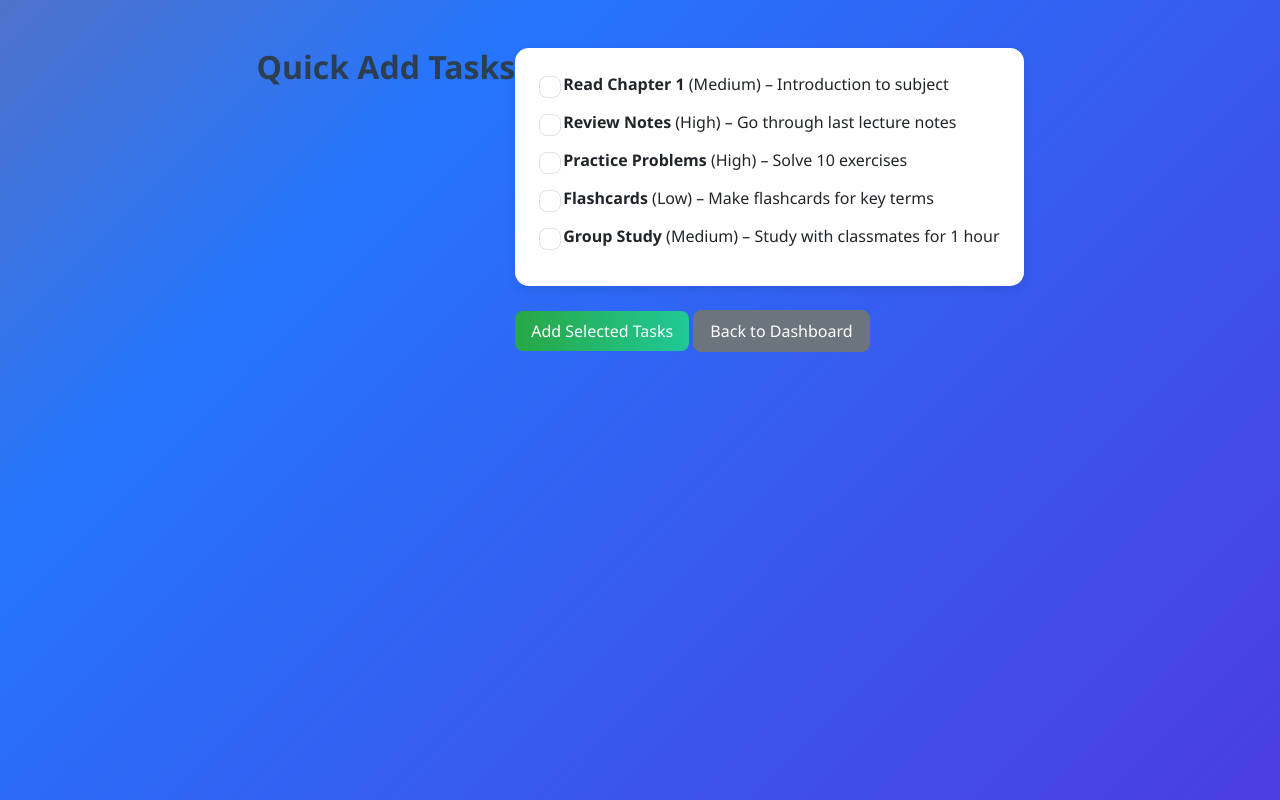
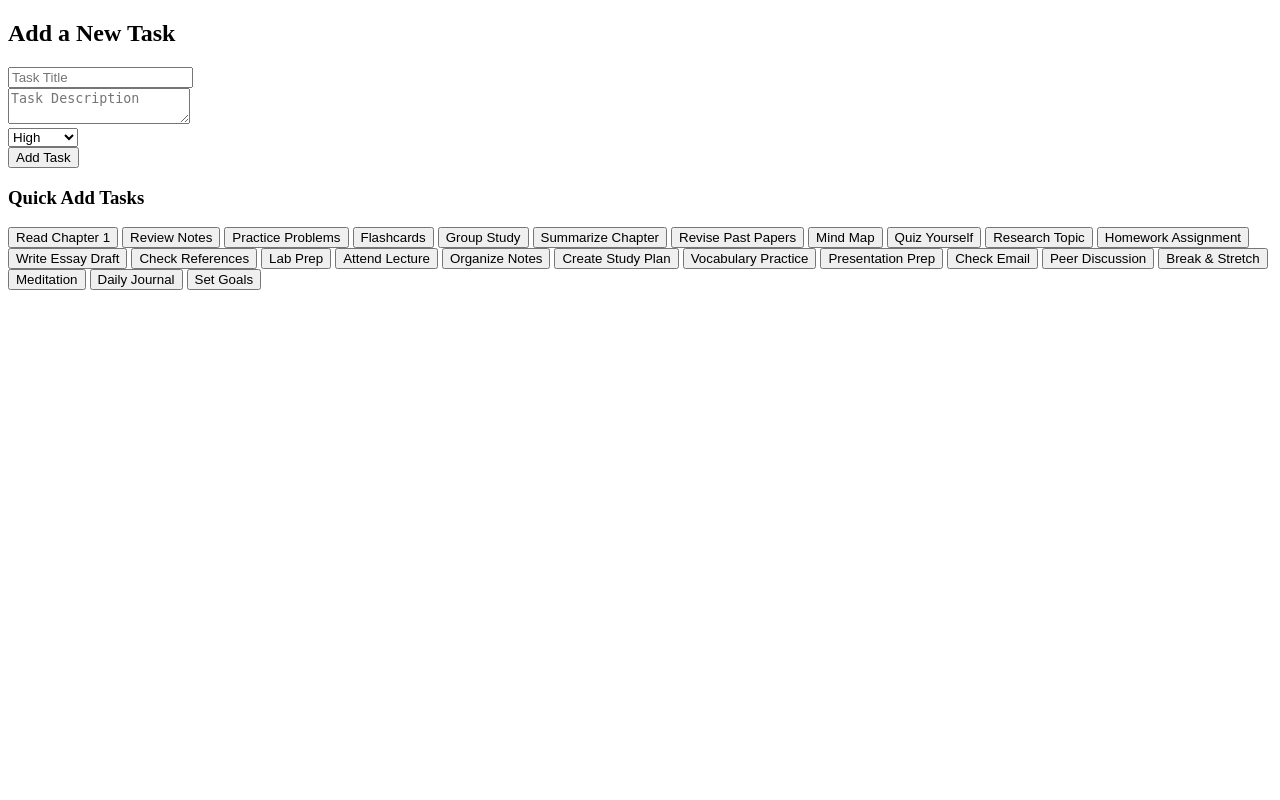
Before and after one commit to Paineywills/Student_Study_Planner, a PHP site: page /add_task.php in a window 1280 px wide. Run offline with PHP 8.4, Linux system fonts and the light colour scheme; the visitor is signed in with stand-in values (Sample User, id 1).

Commit message:
Added more quick add Tasks

```diff
--- a/add_task.php
+++ b/add_task.php
@@ -10,57 +10,85 @@ if (!isset($_SESSION['user_id'])) {
 
 $user_id = $_SESSION['user_id'];
 
-// Example: top 5 popular tasks (replace with DB query if you have a table)
+// Expanded Quick Add Tasks (25 predefined tasks)
 $popular_tasks = [
     ['title'=>'Read Chapter 1', 'description'=>'Introduction to subject', 'priority'=>'Medium'],
     ['title'=>'Review Notes', 'description'=>'Go through last lecture notes', 'priority'=>'High'],
     ['title'=>'Practice Problems', 'description'=>'Solve 10 exercises', 'priority'=>'High'],
     ['title'=>'Flashcards', 'description'=>'Make flashcards for key terms', 'priority'=>'Low'],
     ['title'=>'Group Study', 'description'=>'Study with classmates for 1 hour', 'priority'=>'Medium'],
+    ['title'=>'Summarize Chapter', 'description'=>'Write a one-page summary of today\'s reading', 'priority'=>'Medium'],
+    ['title'=>'Revise Past Papers', 'description'=>'Do 2 previous exam questions', 'priority'=>'High'],
+    ['title'=>'Mind Map', 'description'=>'Create a mind map of key concepts', 'priority'=>'Low'],
+    ['title'=>'Quiz Yourself', 'description'=>'Test yourself on key terms', 'priority'=>'Medium'],
+    ['title'=>'Research Topic', 'description'=>'Find 3 articles online', 'priority'=>'Low'],
+    ['title'=>'Homework Assignment', 'description'=>'Finish homework for tomorrow', 'priority'=>'High'],
+    ['title'=>'Write Essay Draft', 'description'=>'Write introduction and outline', 'priority'=>'High'],
+    ['title'=>'Check References', 'description'=>'Update bibliography list', 'priority'=>'Low'],
+    ['title'=>'Lab Prep', 'description'=>'Read lab manual for tomorrow\'s experiment', 'priority'=>'Medium'],
+    ['title'=>'Attend Lecture', 'description'=>'Watch recording or attend class', 'priority'=>'High'],
+    ['title'=>'Organize Notes', 'description'=>'Reorder lecture notes by topic', 'priority'=>'Low'],
+    ['title'=>'Create Study Plan', 'description'=>'Plan next 7 days of study tasks', 'priority'=>'Medium'],
+    ['title'=>'Vocabulary Practice', 'description'=>'Learn 15 new words', 'priority'=>'Low'],
+    ['title'=>'Presentation Prep', 'description'=>'Make 3 slides for presentation', 'priority'=>'Medium'],
+    ['title'=>'Check Email', 'description'=>'Read and reply to study-related emails', 'priority'=>'Low'],
+    ['title'=>'Peer Discussion', 'description'=>'Discuss tough concepts with a friend', 'priority'=>'Medium'],
+    ['title'=>'Break & Stretch', 'description'=>'10-minute stretch and water break', 'priority'=>'Low'],
+    ['title'=>'Meditation', 'description'=>'Do a 5-minute relaxation session', 'priority'=>'Low'],
+    ['title'=>'Daily Journal', 'description'=>'Write what you learned today', 'priority'=>'Low'],
+    ['title'=>'Set Goals', 'description'=>'Write 3 learning goals for tomorrow', 'priority'=>'Medium'],
 ];
 
 // Handle form submission
-$success = '';
-if ($_SERVER['REQUEST_METHOD'] === 'POST' && !empty($_POST['tasks'])) {
-    foreach ($_POST['tasks'] as $index) {
-        $task = $popular_tasks[$index];
-        $stmt = $pdo->prepare("INSERT INTO tasks (user_id, title, description, due_date, priority) VALUES (?,?,?,?,?)");
-        $stmt->execute([$user_id, $task['title'], $task['description'], null, $task['priority']]);
+$success = "";
+if ($_SERVER['REQUEST_METHOD'] === 'POST') {
+    if (isset($_POST['task_title'])) {
+        $title = $_POST['task_title'];
+        $description = $_POST['task_description'] ?? '';
+        $priority = $_POST['task_priority'] ?? 'Medium';
+
+        $stmt = $pdo->prepare("INSERT INTO tasks (user_id, title, description, priority) VALUES (?, ?, ?, ?)");
+        if ($stmt->execute([$user_id, $title, $description, $priority])) {
+            $success = "Task added successfully!";
+        } else {
+            $success = "Error adding task.";
+        }
     }
-    $success = "Selected tasks added successfully!";
 }
 ?>
+
 <!DOCTYPE html>
 <html>
 <head>
-    <title>Quick Add Tasks</title>
-    <link href="https://cdn.jsdelivr.net/npm/bootstrap@5.3.3/dist/css/bootstrap.min.css" rel="stylesheet">
+    <title>Add Task</title>
     <link rel="stylesheet" href="css/style.css">
+</head>
+<body>
+    <h2>Add a New Task</h2>
+    <?php if ($success): ?>
+        <p><?php echo $success; ?></p>
+    <?php endif; ?>
 
-</head>
-<body class="container py-5">
-<h2 class="mb-4">Quick Add Tasks</h2>
+    <!-- Normal Task Form -->
+    <form method="post">
+        <input type="text" name="task_title" placeholder="Task Title" required><br>
+        <textarea name="task_description" placeholder="Task Description"></textarea><br>
+        <select name="task_priority">
+            <option>High</option>
+            <option>Medium</option>
+            <option>Low</option>
+        </select><br>
+        <button type="submit">Add Task</button>
+    </form>
 
-<?php if ($success): ?>
-    <div class="alert alert-success"><?= $success ?></div>
-<?php endif; ?>
-
-<form method="post">
-    <div class="card p-4 mb-4">
-        <?php foreach ($popular_tasks as $i => $task): ?>
-            <div class="form-check mb-2">
-                <input class="form-check-input" type="checkbox" name="tasks[]" value="<?= $i ?>" id="task<?= $i ?>">
-                <label class="form-check-label" for="task<?= $i ?>">
-                    <strong><?= htmlspecialchars($task['title']) ?></strong>
-                    (<?= htmlspecialchars($task['priority']) ?>) – <?= htmlspecialchars($task['description']) ?>
-                </label>
-            </div>
-        <?php endforeach; ?>
-    </div>
-    <button class="btn btn-success">Add Selected Tasks</button>
-    <a href="dashboard.php" class="btn btn-secondary">Back to Dashboard</a>
-</form>
-<script src="js/script.js"></script>
-
+    <h3>Quick Add Tasks</h3>
+    <?php foreach ($popular_tasks as $task): ?>
+        <form method="post" style="display:inline;">
+            <input type="hidden" name="task_title" value="<?php echo $task['title']; ?>">
+            <input type="hidden" name="task_description" value="<?php echo $task['description']; ?>">
+            <input type="hidden" name="task_priority" value="<?php echo $task['priority']; ?>">
+            <button type="submit"><?php echo $task['title']; ?></button>
+        </form>
+    <?php endforeach; ?>
 </body>
 </html>
--- a/css/style.css
+++ /dev/null
@@ -1,313 +0,0 @@
-/* ----------------------------
-   Global Styles
------------------------------ */
-body {
-  background-color: #f4f6f9;
-  font-family: 'Poppins', sans-serif;
-  color: #333;
-}
-
-h1, h2, h3, h4 {
-  font-weight: 600;
-  color: #2c3e50;
-}
-
-.container {
-  max-width: 1100px;
-}
-
-/* ----------------------------
-   Cards & Sections
------------------------------ */
-.card {
-  border-radius: 14px;
-  border: none;
-  box-shadow: 0 4px 10px rgba(0,0,0,0.08);
-  transition: transform 0.2s ease-in-out;
-}
-
-.card:hover {
-  transform: translateY(-4px);
-}
-
-/* ----------------------------
-   Buttons
------------------------------ */
-.btn {
-  border-radius: 8px;
-  padding: 8px 16px;
-  transition: all 0.2s ease-in-out;
-}
-
-.btn:hover {
-  transform: scale(1.05);
-  opacity: 0.9;
-}
-
-.btn-primary {
-  background: linear-gradient(90deg, #007bff, #6610f2);
-  border: none;
-}
-
-.btn-success {
-  background: linear-gradient(90deg, #28a745, #20c997);
-  border: none;
-}
-
-.btn-danger {
-  background: linear-gradient(90deg, #dc3545, #ff6b6b);
-  border: none;
-}
-
-.btn-warning {
-  background: linear-gradient(90deg, #ffc107, #fd7e14);
-  border: none;
-  color: #222;
-}
-
-/* ----------------------------
-   Tables
------------------------------ */
-.table {
-  border-radius: 12px;
-  overflow: hidden;
-}
-
-.table th {
-  background-color: #007bff;
-  color: white;
-  text-align: center;
-}
-
-.table td {
-  vertical-align: middle;
-}
-
-/* Status badges */
-.status-pending {
-  background: #ffc107;
-  color: #fff;
-  padding: 4px 10px;
-  border-radius: 6px;
-  font-size: 0.85rem;
-}
-
-.status-done {
-  background: #28a745;
-  color: #fff;
-  padding: 4px 10px;
-  border-radius: 6px;
-  font-size: 0.85rem;
-}
-
-/* Priority badges */
-.priority-high {
-  background: #dc3545;
-  color: #fff;
-  padding: 4px 10px;
-  border-radius: 6px;
-  font-size: 0.85rem;
-}
-
-.priority-medium {
-  background: #ffc107;
-  color: #fff;
-  padding: 4px 10px;
-  border-radius: 6px;
-  font-size: 0.85rem;
-}
-
-.priority-low {
-  background: #17a2b8;
-  color: #fff;
-  padding: 4px 10px;
-  border-radius: 6px;
-  font-size: 0.85rem;
-}
-
-/* ----------------------------
-   Forms
------------------------------ */
-form input, form textarea, form select {
-  border-radius: 8px !important;
-  border: 1px solid #ccc;
-  padding: 10px;
-}
-
-form label {
-  font-weight: 500;
-  margin-bottom: 6px;
-  display: block;
-}
-
-/* ----------------------------
-   Dashboard stats
------------------------------ */
-.stats-card {
-  background: white;
-  border-radius: 12px;
-  padding: 20px;
-  text-align: center;
-  box-shadow: 0 3px 8px rgba(0,0,0,0.1);
-}
-
-.stats-card h3 {
-  font-size: 1.8rem;
-  margin-bottom: 10px;
-  color: #007bff;
-}
-
-/* ----------------------------
-   Footer
------------------------------ */
-footer {
-  text-align: center;
-  padding: 15px;
-  margin-top: 40px;
-  font-size: 0.9rem;
-  color: #777;
-}
-
-
-/* Reset */
-* {
-  margin: 0;
-  padding: 0;
-  box-sizing: border-box;
-  font-family: 'Segoe UI', Tahoma, Geneva, Verdana, sans-serif;
-}
-
-/* Background Gradient with Animation */
-body {
-  min-height: 100vh;
-  background: linear-gradient(-45deg, #6a11cb, #2575fc, #ff6a00, #ee0979);
-  background-size: 400% 400%;
-  animation: gradientBG 15s ease infinite;
-  display: flex;
-  justify-content: center;
-  align-items: flex-start;
-  padding: 40px;
-}
-
-@keyframes gradientBG {
-  0% { background-position: 0% 50%; }
-  50% { background-position: 100% 50%; }
-  100% { background-position: 0% 50%; }
-}
-
-/* Dashboard Wrapper */
-.dashboard {
-  width: 100%;
-  max-width: 1000px;
-  background: #fff;
-  border-radius: 15px;
-  padding: 40px;
-  box-shadow: 0 8px 25px rgba(0,0,0,0.15);
-}
-
-/* Header */
-header h2 {
-  font-weight: 700;
-  color: #333;
-}
-header .subtitle {
-  color: #777;
-  font-size: 1rem;
-}
-
-/* Stats Section */
-.stats-box {
-  display: flex;
-  justify-content: space-between;
-  gap: 20px;
-  flex-wrap: wrap;
-  margin-top: 20px;
-}
-
-.stats-card {
-  flex: 1;
-  min-width: 250px;
-  padding: 25px;
-  border-radius: 12px;
-  background: #f1f5fb;
-  text-align: center;
-  transition: transform 0.2s ease, background 0.3s ease;
-}
-
-.stats-card:hover {
-  transform: translateY(-5px);
-  background: #e6effc;
-}
-
-.stats-card h3 {
-  font-size: 1.2rem;
-  margin-bottom: 10px;
-  color: #2575fc;
-}
-
-.stats-card p {
-  font-size: 2rem;
-  font-weight: bold;
-  color: #333;
-}
-
-/* Actions */
-.actions .btn {
-  margin: 5px;
-  padding: 12px 22px;
-  border-radius: 10px;
-  font-weight: 500;
-  transition: transform 0.2s ease;
-}
-
-.actions .btn:hover {
-  transform: scale(1.05);
-}
-
-/* Fixed Logout Button */
-.logout-btn {
-  position: fixed;
-  bottom: 25px;
-  right: 25px;
-  padding: 12px 20px;
-  border-radius: 10px;
-  z-index: 1000;
-}
-
-
-/* Profile Page Layout */
-.profile-container {
-  max-width: 450px;
-  margin: 0 auto;
-  margin-top: 40px;
-  padding: 30px;
-  background: #fff;
-  border-radius: 12px;
-  box-shadow: 0 6px 20px rgba(0,0,0,0.1);
-}
-
-.profile-header {
-  text-align: center;
-  margin-bottom: 25px;
-}
-
-.profile-header h2 {
-  font-weight: 700;
-  color: #333;
-}
-
-
-/* Task Table Styling */
-.task-container {
-  max-width: 1100px;
-  margin: 40px auto;
-  padding: 20px;
-  background: #fff;
-  border-radius: 12px;
-  box-shadow: 0 6px 20px rgba(0,0,0,0.1);
-}
-
-.task-container h2 {
-  font-weight: 700;
-  color: #333;
-}
--- a/index.php
+++ /dev/null
@@ -1,2 +0,0 @@
-<?php
-echo "Hello, PHP is working!";
```
Also changed, not shown: config.txt (added, +11 -0 lines).
